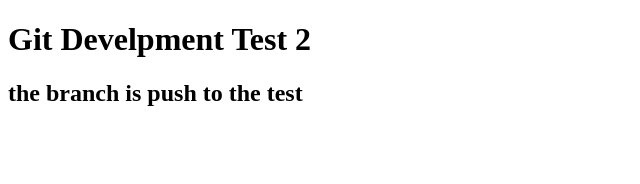
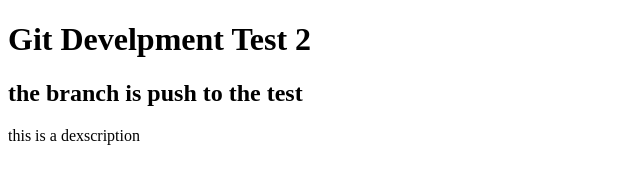
Before and after one commit to lakshantron/Gitdev, a plain HTML site: page index.html in a window 1280 px wide. Shown: the whole page, without its empty margins (0-640 px from the left). Drawn offline with Linux system fonts and the light colour scheme.

Commit message:
Update index.html
new development git

```diff
--- a/index.html
+++ b/index.html
@@ -8,5 +8,6 @@
 <body>
     <h1>Git Develpment Test 2</h1>
     <h2>the branch is push to the test</h2>
+    <p>this is a dexscription</p>
 </body>
 </html>
```
